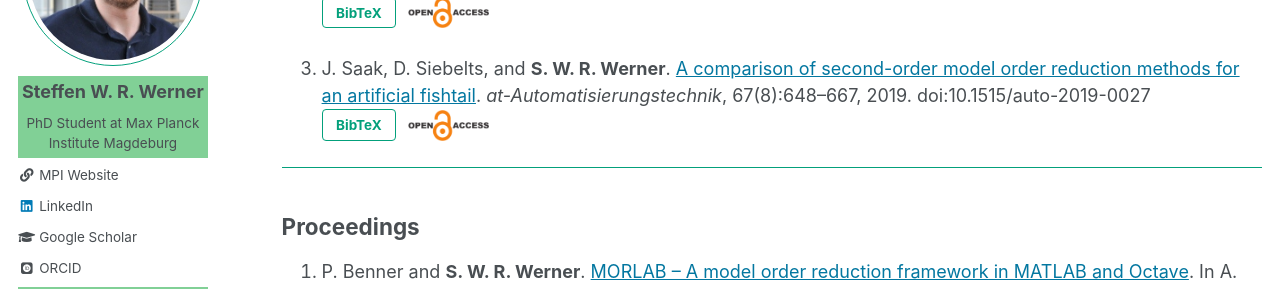
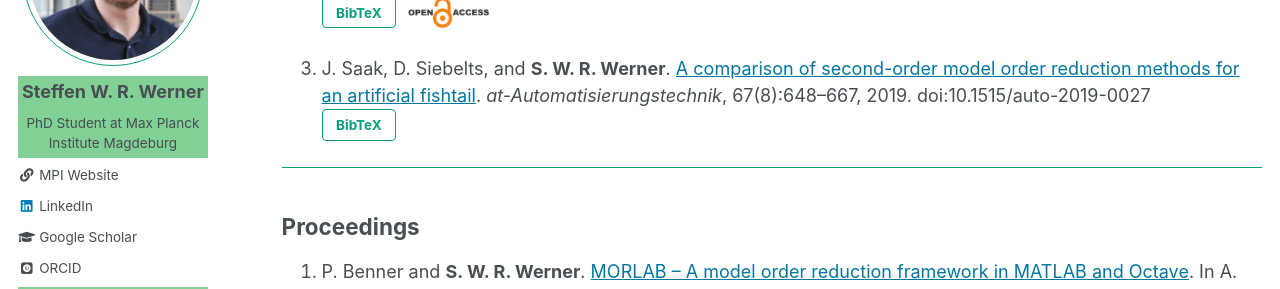
Before and after one commit to ninsteve/ninsteve.github.io, a Jekyll site: the page built from _pages/publications.md, in a window 1280 px wide and 1400 px high, scrolled down 1069 px. Shown: the part 150-439 px from the top of the window. Built offline with Jekyll 4.4.1, drawn with Linux system fonts in a browser that asks for light colours; nearby versions of some CDN libraries; some web fonts are replaced.

Commit message:
Small corrections.

```diff
--- a/_pages/publications.md
+++ b/_pages/publications.md
@@ -77,8 +77,9 @@ and <a target="blank_" href="{{ author.orcid }}">ORCID</a> profiles.
     balanced truncation for large-scale second-order systems</a>. <i>Linear
     Algebra Appl.</i>, 2020. article in press. doi:10.1016/j.laa.2020.06.024
     <button id="morBenW20b-pop" class="btn btn--inverse">BibTeX</button>
+    <a target="_blank" href="https://en.wikipedia.org/wiki/Open_access">
     <img src="../images/open_access_symbol.png" alt="Open Access Published"
-    class="openaccess">
+    class="openaccess"></a>
 
 1.  P. Benner and <strong>S. W. R. Werner</strong>. <a target="blank_"
     href="https://doi.org/10.1007/s10444-020-09750-w">Hankel-norm approximation
@@ -95,9 +96,6 @@ and <a target="blank_" href="{{ author.orcid }}">ORCID</a> profiles.
     fishtail</a>. <i>at-Automatisierungstechnik</i>, 67(8):648&ndash;667, 2019.
     doi:10.1515/auto-2019-0027
     <button id="morSaaSW19-pop" class="btn btn--inverse">BibTeX</button>
-    <a target="_blank" href="https://en.wikipedia.org/wiki/Open_access">
-    <img src="../images/open_access_symbol.png" alt="Open Access Published"
-    class="openaccess"></a>
 
 ---
 
--- a/_sass/_utilities.scss
+++ b/_sass/_utilities.scss
@@ -573,7 +573,7 @@ ol.start li:before, ol.continue li:before {
   margin-left: 10px;
 
   @include breakpoint($large) {
-      height: 25px;
+      height: 23px;
       margin-left: 7px;
   }
 }
```
